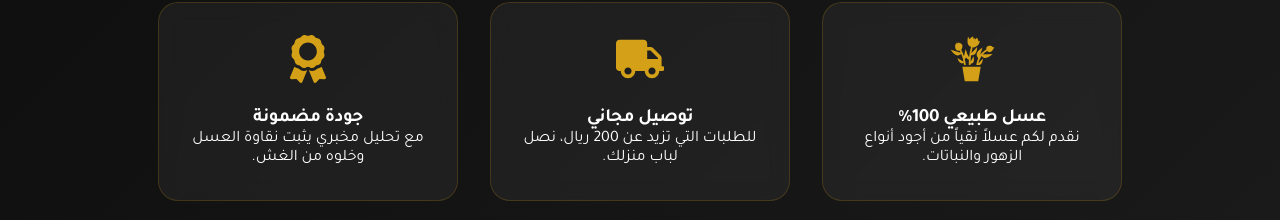
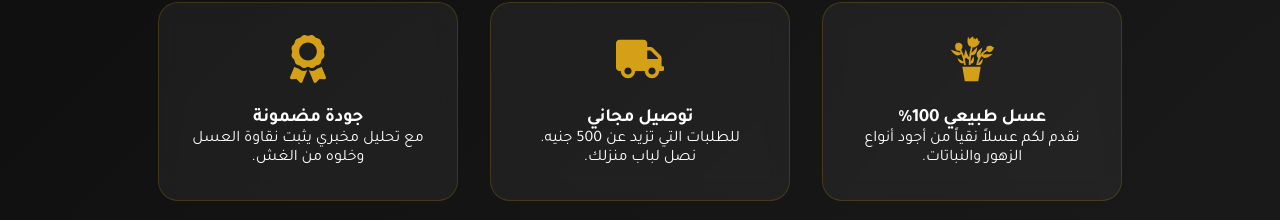
Before and after one commit to Islam412/RAHEEQ-AL-JANNAH, a React (Create React App) app: page / in a window 1280 px wide. Shown: the part 798-1018 px from the top of the page. Built offline with nearby package versions, Linux system fonts and the light colour scheme.

Commit message:
update price at home

```diff
--- a/src/pages/Home.js
+++ b/src/pages/Home.js
@@ -36,7 +36,7 @@ const Home = () => {
         <div className="feature-card">
           <FaTruck className="feature-icon" />
           <h3>توصيل مجاني</h3>
-          <p>للطلبات التي تزيد عن 200 ريال، نصل لباب منزلك.</p>
+          <p>للطلبات التي تزيد عن 500 جنيه. نصل لباب منزلك.</p>
         </div>
         <div className="feature-card">
           <FaAward className="feature-icon" />
```
